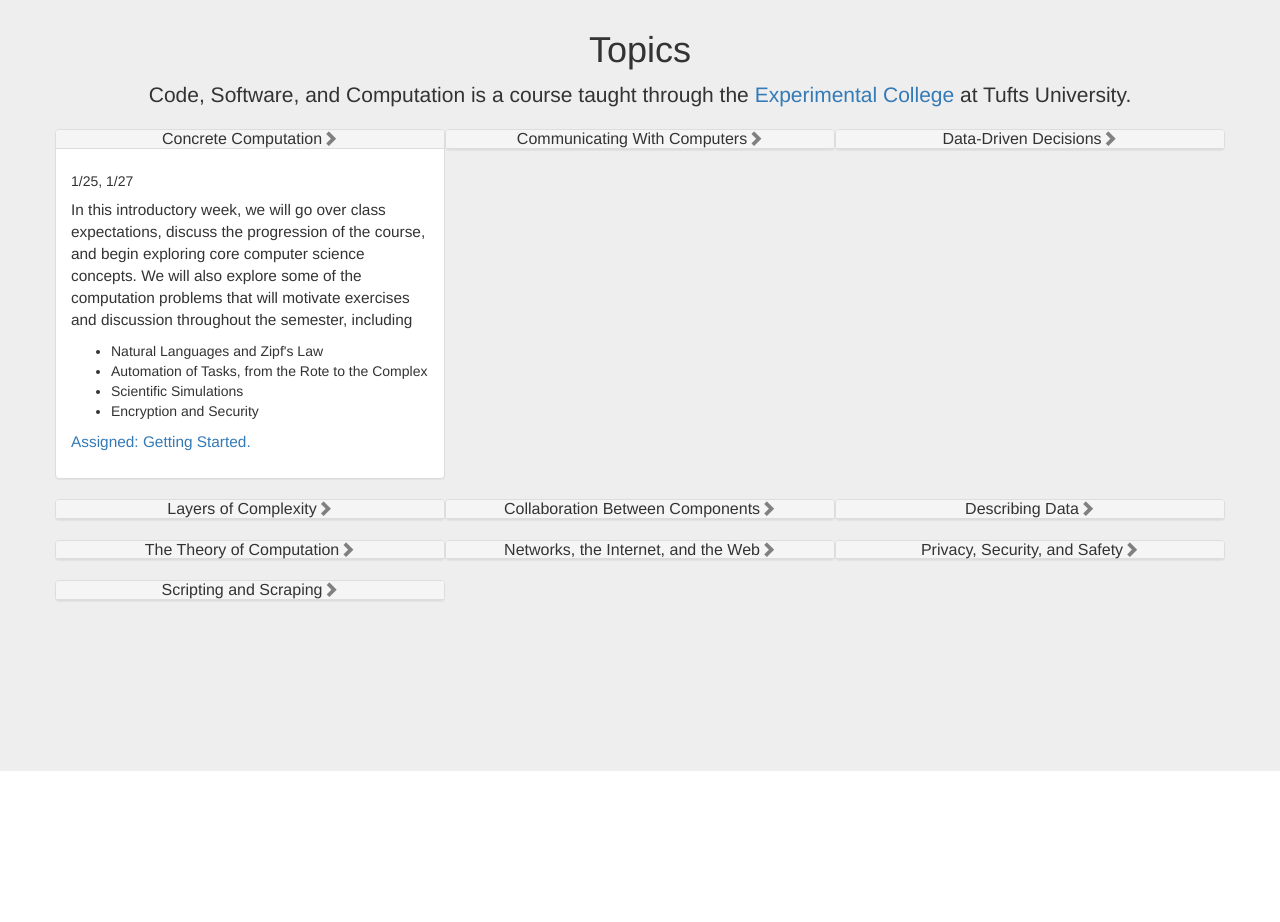
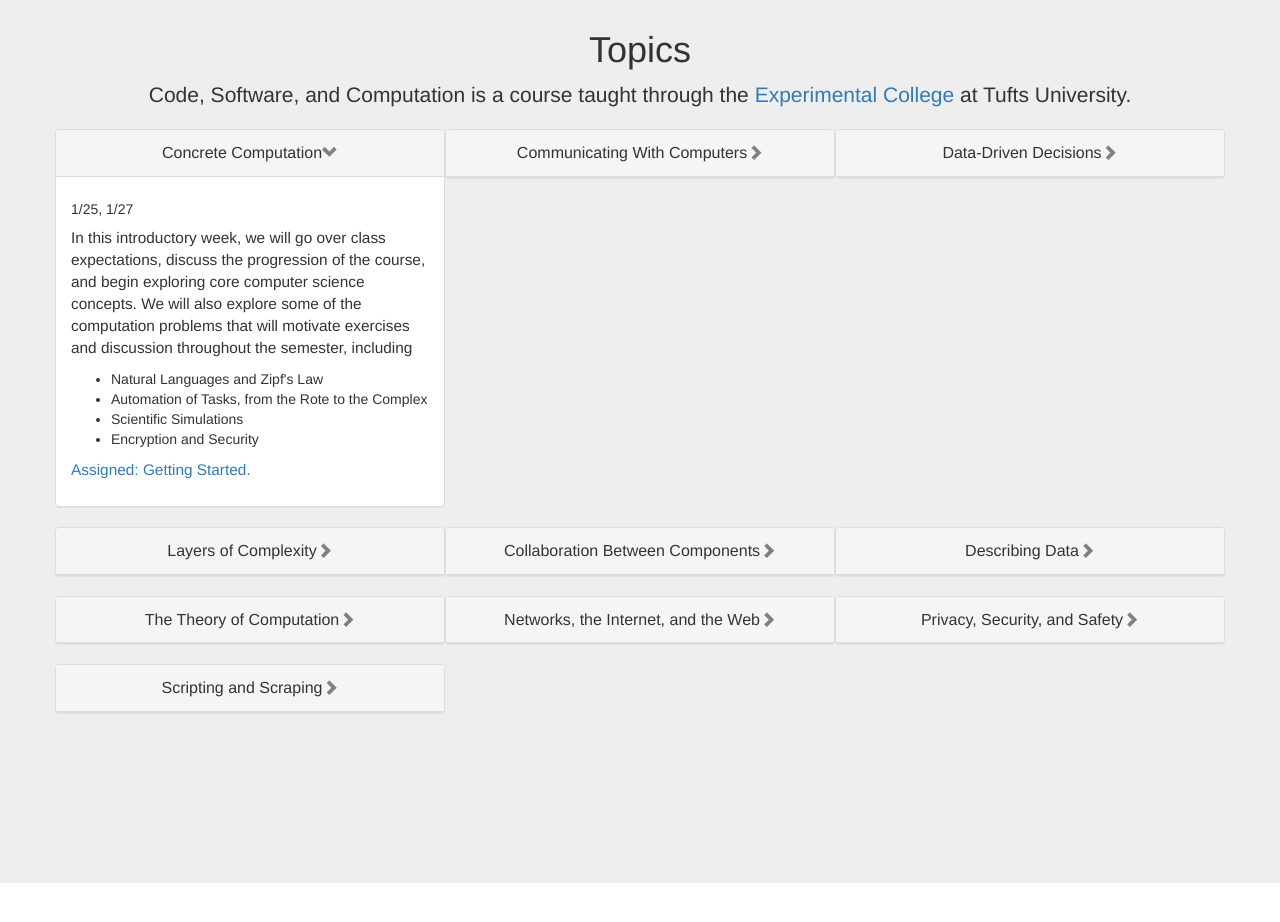
Before and after one commit to CodeSoftwareComputation/codesoftwarecomputation.github.io, a plain HTML site: page index.html in a window 1280 px wide. Shown: the part 780-1702 px from the top of the page. Drawn offline with Linux system fonts and the light colour scheme.

Commit message:
Make buttons prettier

```diff
--- a/css/style.css
+++ b/css/style.css
@@ -12,9 +12,8 @@
 .panel-heading button.collapsed:after {
     content:"\e080";
 }
-
 .panel-heading {
-    padding:0;
+    padding:1em;
 }
 p {
     font-size:1.1em;
--- a/index.html
+++ b/index.html
@@ -103,7 +103,7 @@
                                 <div class="panel panel-default col-md-4" id="panel1">
                                     <div class="panel-heading">
                                         <h4 class="panel-title">
-                                            <button data-toggle="collapse" data-target="#collapseOne" class="collapsed " href="">
+                                            <button data-toggle="collapse" data-target="#collapseOne" class=" " >
                                                 Concrete Computation
                                             </button>
                                         </h4>
```
Also changed, not shown: 1 other file.
